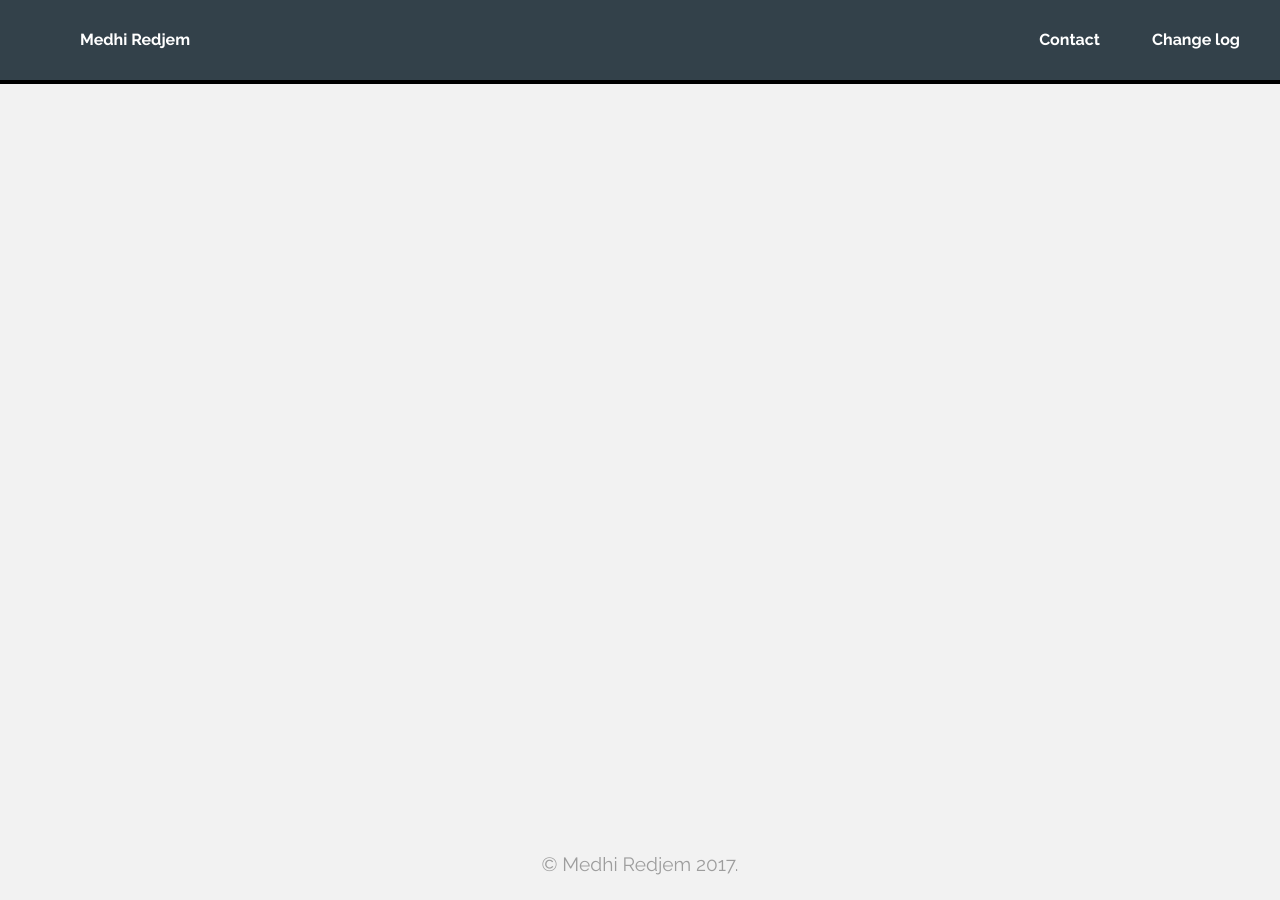
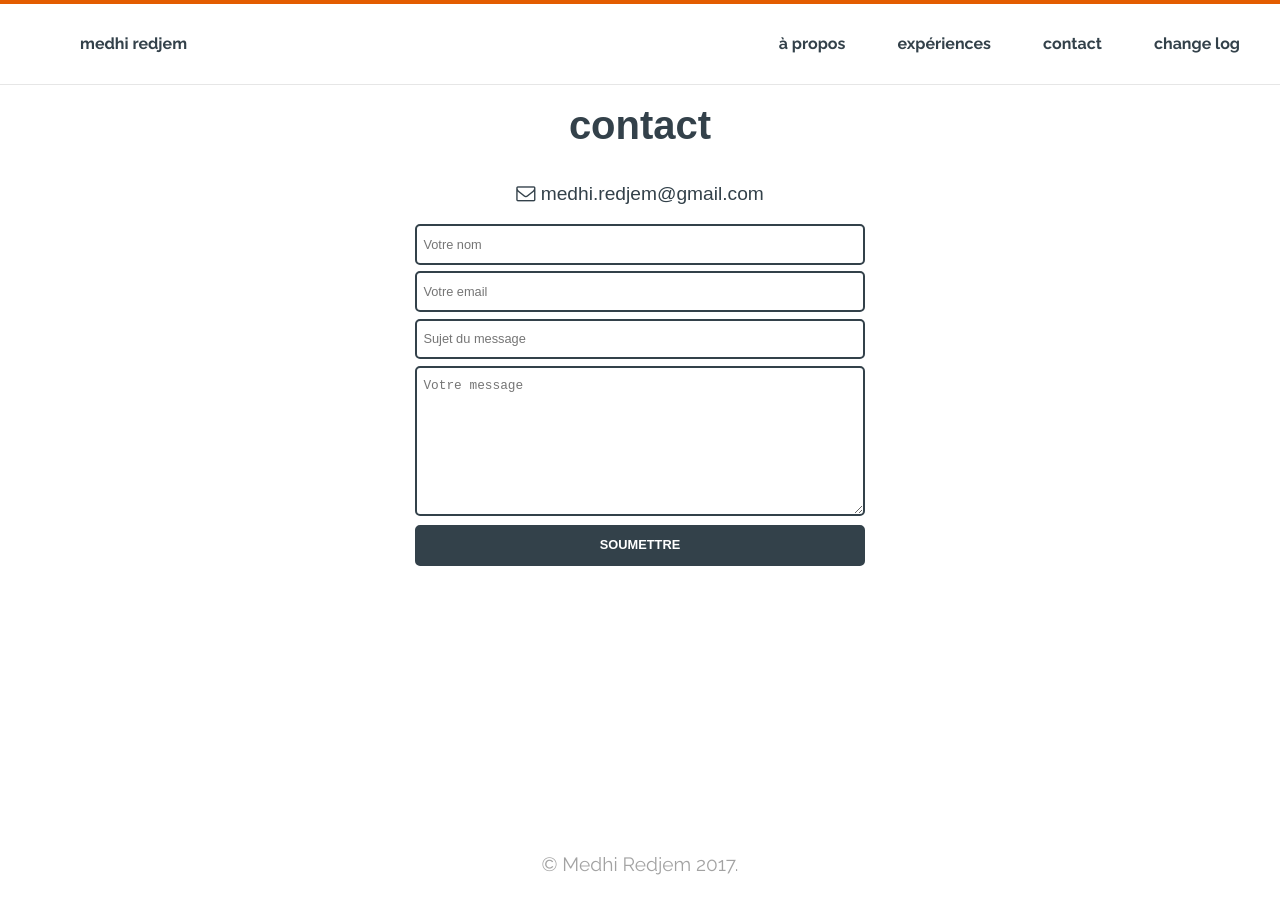
Before and after one commit to mredjem/mredjem.github.io, a Jekyll site: the page built from _pages/03_contact.md, in a window 1280 px wide. Built offline with Jekyll 4.4.1, drawn with Linux system fonts in a browser that asks for light colours; some web fonts are replaced.

Commit message:
Refonte css et ajout pages
 - simplification du style css
 - ajout des pages à propos et contact

```diff
--- a/_includes/head.html
+++ b/_includes/head.html
@@ -6,10 +6,10 @@
   <meta name="author" content="medhi redjem">
   <meta name="description" content="my personal github pages website">
 
-  <title>Medhi Redjem | Website</title>
+  <title>Medhi Redjem | Personal site</title>
 
   <link rel="stylesheet" href="https://fonts.googleapis.com/css?family=Raleway:400,700">
-  <link rel="stylesheet" href="https://fonts.googleapis.com/css?family=Roboto+Condensed:400,700">
+  <link rel="stylesheet" href="https://fonts.googleapis.com/css?family=Muli:400,700">
   <link rel="stylesheet" href="https://maxcdn.bootstrapcdn.com/font-awesome/4.7.0/css/font-awesome.min.css">
   <link rel="stylesheet" href="{{ "/assets/css/main.css" | prepend: site.baseurl }}">
 </head>
--- a/_includes/header.html
+++ b/_includes/header.html
@@ -1,6 +1,6 @@
 <header role="navigation">
   <div class="logo">
-    <span>Medhi Redjem</span>
+    <a href="/">medhi redjem</a>
   </div>
   <nav class="nav-wrapper">
     <ul class="nav-list">
--- a/_layouts/page.html
+++ b/_layouts/page.html
@@ -3,5 +3,7 @@ layout: default
 ---
 
 <div class="content">
+  <h1>{{ page.title }}</h1>
+
   {{ content }}
 </div>
--- /dev/null
+++ b/_pages/03_contact.md
@@ -0,0 +1,27 @@
+---
+layout: page
+title: contact
+permalink: /contact/
+---
+
+<i class="fa fa-envelope-o fa-1x" aria-hidden="true"></i> medhi.redjem@gmail.com
+
+<form class="contact-form" name="contactForm">
+  <ul>
+    <li>
+      <input type="text" name="name" placeholder="Votre nom" required>
+    </li>
+    <li>
+      <input type="text" name="email" placeholder="Votre email" required>
+    </li>
+    <li>
+      <input type="text" name="subject" placeholder="Sujet du message" required>
+    </li>
+    <li>
+      <textarea rows="10" columns="40" name="message" placeholder="Votre message"></textarea>
+    </li>
+    <li>
+      <input type="submit" value="Soumettre">
+    </li>
+  </ul>
+</form>
--- a/_sass/_layout.scss
+++ b/_sass/_layout.scss
@@ -1,8 +1,8 @@
 body {
-  background-color: #f2f2f2;
+  background-color: $background-color;
   font: {
     size: 1em;
-    family: 'Raleway', sans-serif;
+    family: $font;
   }
   -webkit-font-smoothing: antialiased;
 }
@@ -11,17 +11,18 @@ header[role=navigation] {
   position: fixed;
   height: $header-height;
   width: 100%;
-  background-color: #33414a;
-  border-bottom: solid 4px black;
+  background-color: $header-background-color;
+  border-top: solid 4px $link-hover-color;
+  border-bottom: solid 1.5px lighten($footer-color, 50%);
 
   div.logo {
     position: absolute;
     top: 2rem;
     left: 5rem;
-    font-weight: bold;
-    color: white;
     a, a:hover, a:visited {
       text-decoration: none;
+      font-weight: bold;
+      color: $header-color;
     }
   }
 
@@ -34,9 +35,10 @@ header[role=navigation] {
       li {
         display: inline-block;
         padding: 0 1.5em;
+        text-transform: lowercase;
         a, a:visited {
           font-weight: bold;
-          color: white;
+          color: $header-color;
           text-decoration: none;
         }
         a:hover {
@@ -56,22 +58,31 @@ main[role=main] {
   article {
     height: inherit;
     div.content {
-      padding-top: 80px;
+      padding-top: 25px;
       margin: 0 auto;
       width: 90%;
       max-width: 600px;
       text-align: center;
-      font-family: 'Roboto Condensed', sans-serif;
-      color: #33414a;
+      font-family: $main-font;
+      color: $main-color;
       h1 {
         font: {
           size: 2.5em;
           weight: bolder;
         }
+        padding-bottom: 0.5em;
+      }
+      div.profile {
+        margin: 0 auto;
+        img {
+          border-radius: 100px;
+          box-shadow: 0 0 8px rgba(0, 0, 0, .8);
+        }
       }
       p {
-        padding-top: 25px;
-        font-size: 1.5em;
+        font-size: 1.2em;
+        line-height: 1.5em;
+        margin-top: 0.8em;
         &.contact {
           padding-top: 40px;
           a {
@@ -86,6 +97,38 @@ main[role=main] {
           }
         }
       }
+      form.contact-form {
+        ul {
+          padding: 15px;
+          li {
+            input, textarea {
+              width: 450px;
+              padding: 0.5em;
+              border-radius: 5px;
+              border: 2px solid $main-color;
+              font-size: 0.8rem;
+              line-height: 1.5rem;
+              margin-bottom: 0.5em;
+              box-sizing: border-box;
+              outline:0;
+              background-color: transparent;
+            }
+            textarea {
+              height: 150px;
+            }
+            [type=submit] {
+              cursor: pointer;
+              color: white;
+              background: $main-color;
+              text-transform: uppercase;
+              font-weight: bold;
+              &:hover {
+
+              }
+            }
+          }
+        }
+      }
     }
   }
 }
@@ -93,7 +136,7 @@ main[role=main] {
 div.site-footer {
   footer {
     p {
-      color: #666;
+      color: $footer-color;
       font-size: 1.2em;
       text-align: center;
       opacity: 0.6;
--- a/_sass/_variables.scss
+++ b/_sass/_variables.scss
@@ -1,2 +1,18 @@
+// body font family
+$font: 'Raleway', sans-serif;
+//body background color
+$background-color: white;
+
+// navigation header height
 $header-height: 5rem;
-$link-hover-color: #e36767;
+// navigation header background color
+$header-background-color: $background-color;
+
+// main font colors
+$link-hover-color: #e35c00;
+$main-color: #33414a;
+$header-color: $main-color;
+$footer-color: #666;
+
+// main font family
+$main-font: 'Muli', sans-serif;
```
Also changed, not shown: _pages/01_about.md (added, +16 -0 lines), _pages/02_resume.md (added, +5 -0 lines), _pages/contact.md (deleted, +0 -5 lines), index.html (+11 -10 lines).
